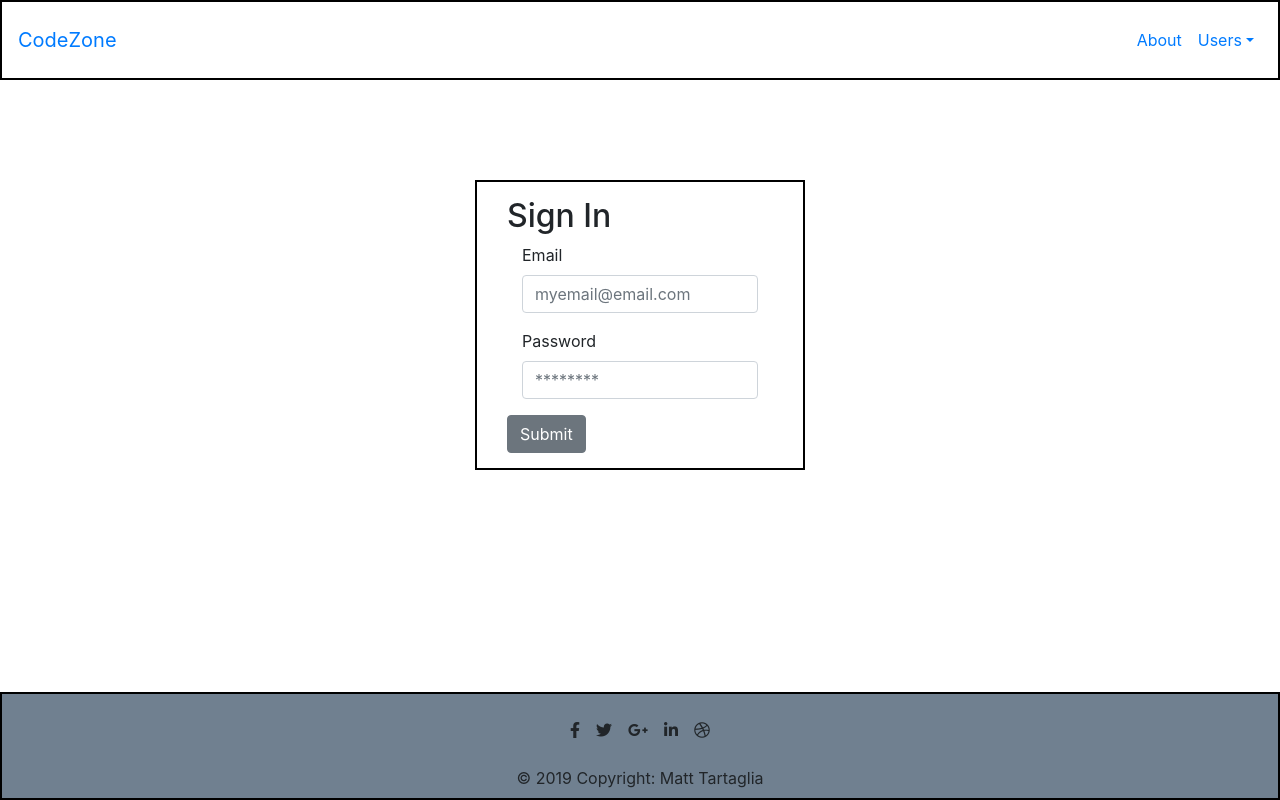
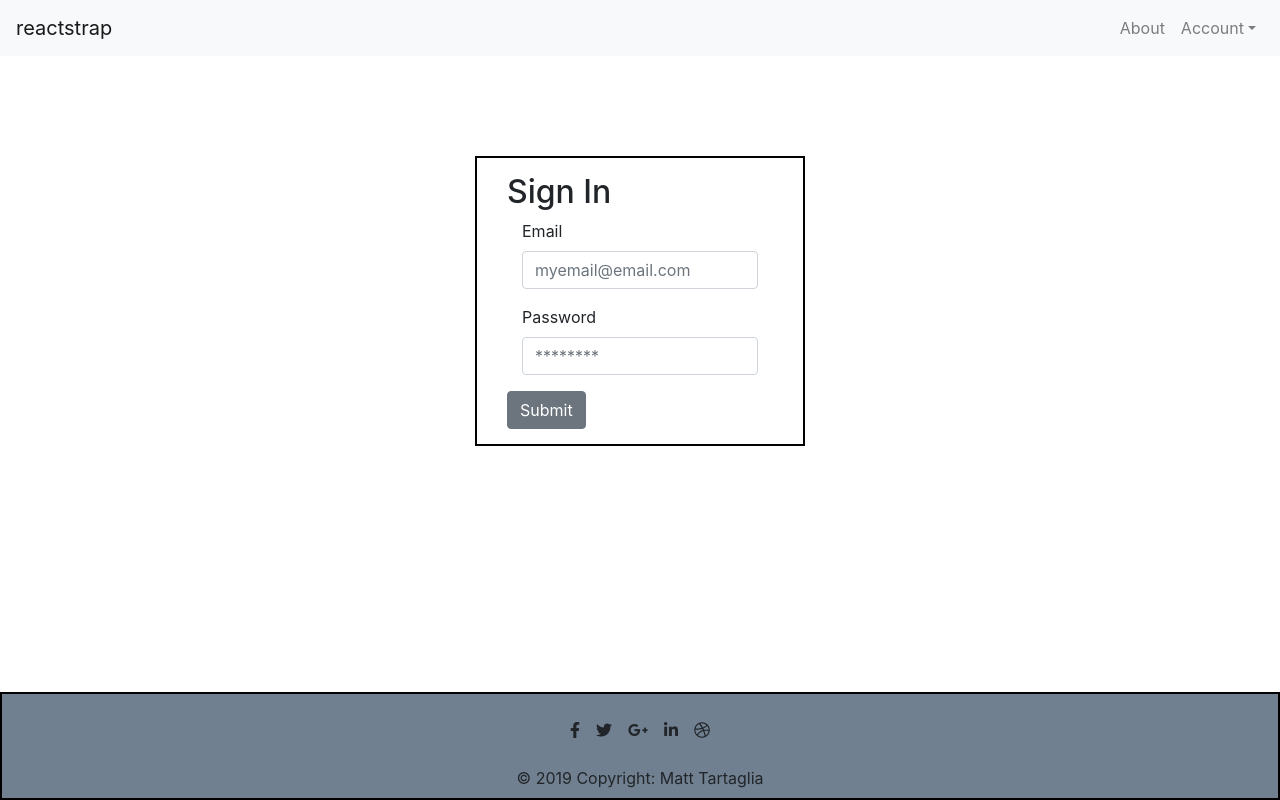
Before and after one commit to m-tartag/resumeReact, a React (Create React App) app in the folder client/: page / in a window 1280 px wide. Built offline with nearby package versions, Linux system fonts and the light colour scheme.

Commit message:
working on front end

```diff
--- a/client/src/Components/Layouts/Header.jsx
+++ b/client/src/Components/Layouts/Header.jsx
@@ -17,36 +17,28 @@ export default class Header extends React.Component {
   constructor(props) {
     super(props);
 
-    //   this.toggle = this.toggle.bind(this);
-    this.state = {
-      isOpen: false,
-    };
+    this.state = {};
   }
-
-  // toggle() {
-  //   this.setState({
-  //     isOpen: !this.state.isOpen,
-  //   });
-  // }
 
   render() {
     return (
-      <div id="Centerer">
-        <Navbar id="NavCSS" expand="md">
-          <NavbarBrand href="/">CodeZone</NavbarBrand>
-          <NavbarToggler onClick={this.toggle} />
+      <div>
+        <Navbar color="light" light expand="md">
+          <NavbarBrand href="/">reactstrap</NavbarBrand>
+          <NavbarToggler />
           <Collapse navbar>
             <Nav className="ml-auto" navbar>
               <NavItem>
-                <NavLink href="#">About</NavLink>
+                <NavLink href="/">About</NavLink>
               </NavItem>
               <UncontrolledDropdown nav inNavbar>
                 <DropdownToggle nav caret>
-                  Users
+                  Account
                 </DropdownToggle>
                 <DropdownMenu right>
-                  <DropdownItem>Log In</DropdownItem>
-                  <DropdownItem>New Users</DropdownItem>
+                  <DropdownItem>Login</DropdownItem>
+                  <DropdownItem divider />
+                  <DropdownItem>New User</DropdownItem>
                 </DropdownMenu>
               </UncontrolledDropdown>
             </Nav>
```
